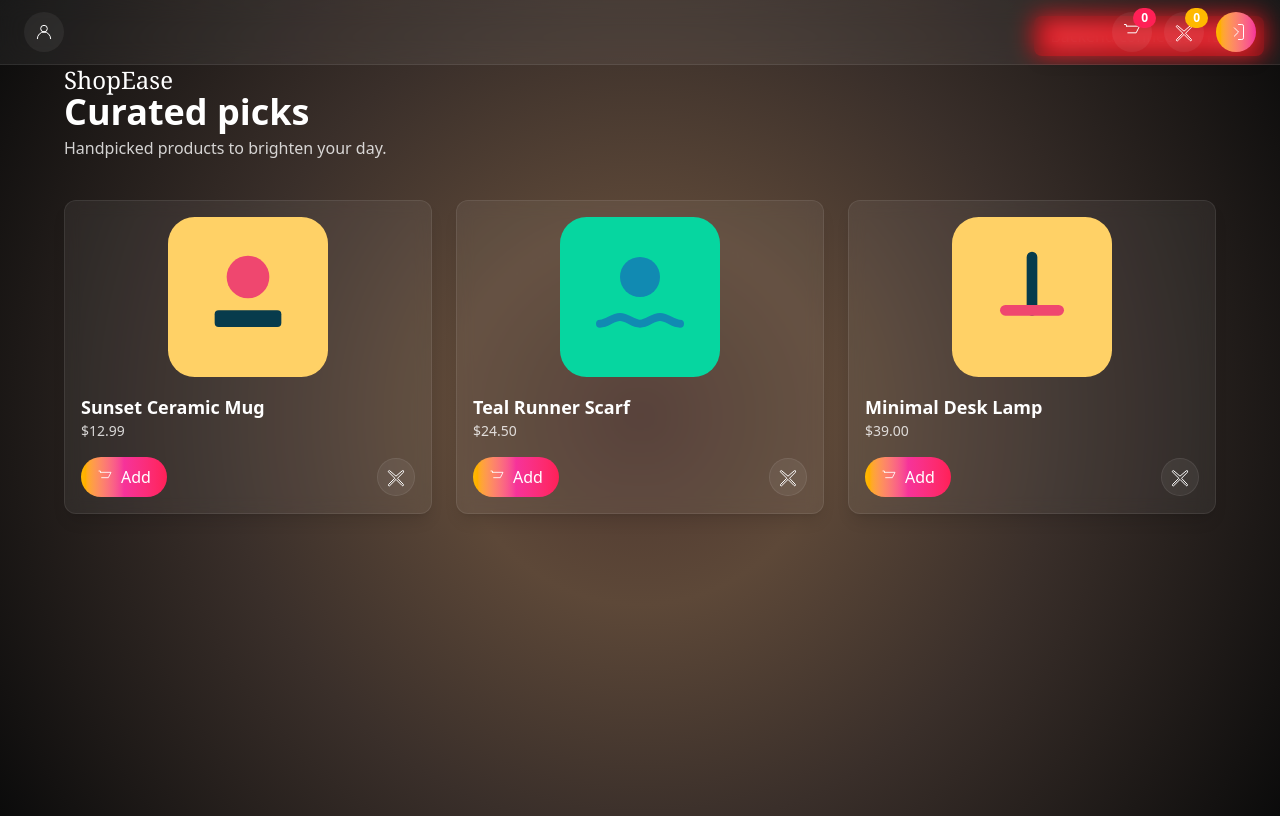
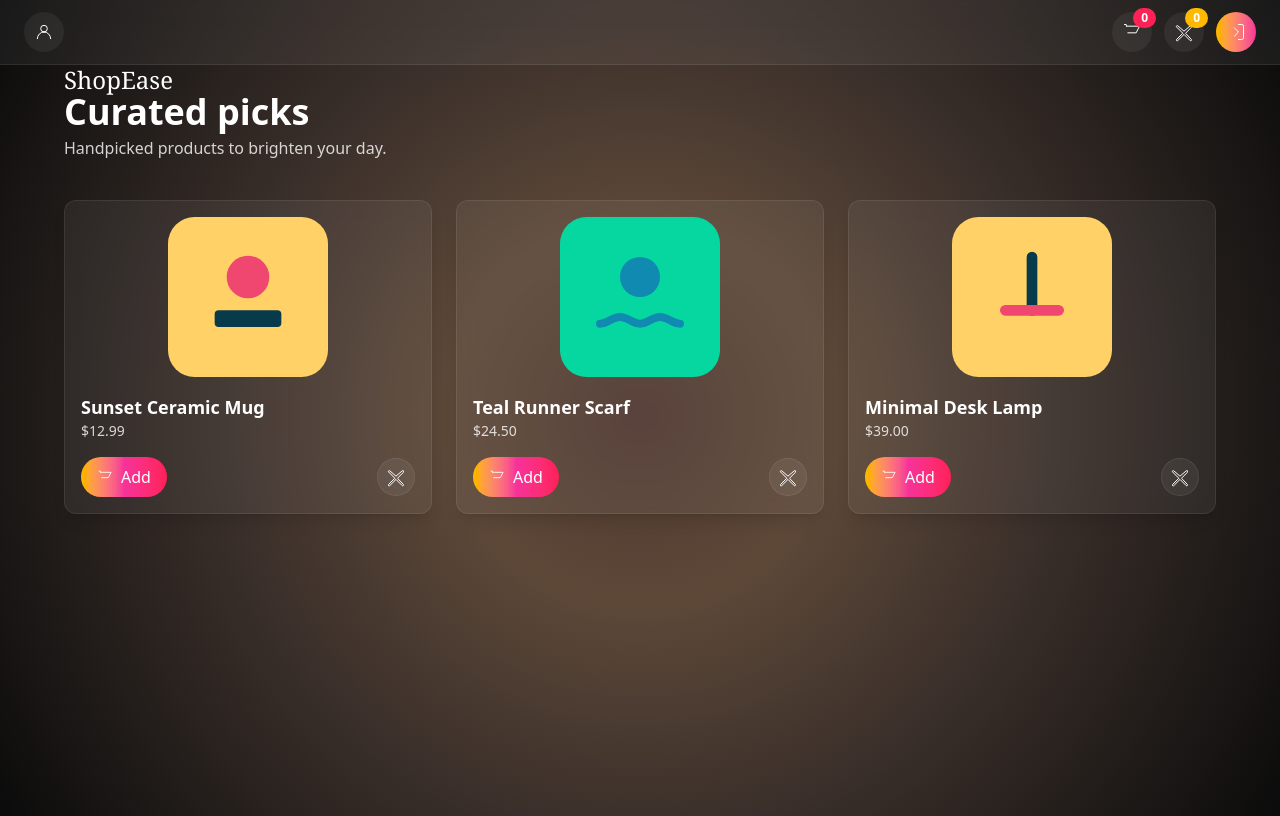
Before and after one commit to Indpro-Interns25/Shop-easy-01-Frontend, a React (Vite) app: page / in a window 1280 px wide. Built offline with nearby package versions, Linux system fonts and the light colour scheme; no server answers.

Commit message:
Remove unused ConnectionTest component from App

```diff
--- a/src/App.tsx
+++ b/src/App.tsx
@@ -5,7 +5,6 @@ import Signup from './authentication/signup'
 import Cart from './user/cart'
 import Wishlist from './user/wishlist'
 import Navbar from './pages/navbar'
-import ConnectionTest from './components/ConnectionTest'
 import { AuthProvider } from './contexts/AuthContext'
 import './index.css'
 
@@ -14,7 +13,6 @@ function App() {
 
   return (
     <AuthProvider>
-      <ConnectionTest />
       {page !== 'login' && page !== 'signup' && (
         <Navbar
           onCart={() => setPage('cart')}
```
